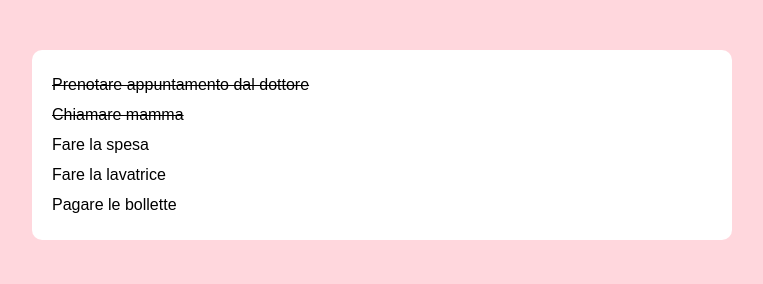
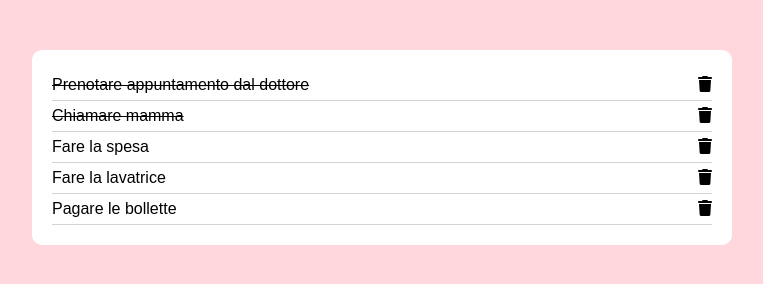
Before and after one commit to MarinaLasorsa/vue-todolist, a plain HTML site: page index.html in a window 1280 px wide. Shown: the whole page, without its empty margins (258-1021 px from the left). Drawn offline with nearby package versions, Linux system fonts and the light colour scheme.

Commit message:
ADD: method in JS that deletes todo element from the list + icon in HTML linked with the delete todo function on click

```diff
--- a/CSS/style.css
+++ b/CSS/style.css
@@ -23,16 +23,28 @@ body {
 }
 
 .card {
-    background-color: white;
     border-radius: 10px;
     margin: 50px 0;
     padding: 20px;
+    background-color: white;
+}
+
+.card-body {
+    background-color: white;
+    color: black;
 }
 
 .card li {
     line-height: 30px;
+    border-bottom: 1px solid lightgrey;
+    display: flex;
+    justify-content: space-between;
 }
 
 .checked {
     text-decoration: line-through;
 }
+
+.delete-icon {
+    cursor: pointer;
+}
--- a/JS/app.js
+++ b/JS/app.js
@@ -28,5 +28,10 @@ createApp({
       return {
         todoList: todoList
       }
+    },
+    methods: {
+        deleteTodo(index) {
+            this.todoList.splice(index, 1)
+        }
     }
 }).mount('#app')
--- a/index.html
+++ b/index.html
@@ -6,6 +6,7 @@
     <title>Vue To Do List</title>
     <link rel="stylesheet" href="./CSS/style.css"/>
     <link rel="preconnect" href="https://fonts.googleapis.com">
+    <script src="https://kit.fontawesome.com/5e4eaeffdb.js" crossorigin="anonymous"></script>
 </head>
 <body>
     <script src="https://unpkg.com/vue@3/dist/vue.global.js"></script>
@@ -18,10 +19,12 @@
             <div class="card">
                 <div class="card-body">
                     <ul>
-                        <li v-for="todo in todoList" :class="todo.done === true ? 'checked' : ''">
+                        <li v-for="todo, i in todoList" :class="todo.done === true ? 'checked' : ''">
                             {{todo.text}}
+                            <span class="delete-icon" @click="deleteTodo(i)"><i class="fa-solid fa-trash"></i></span>
                         </li>
                     </ul>
+
                 </div>
             </div>
         </section>
```
